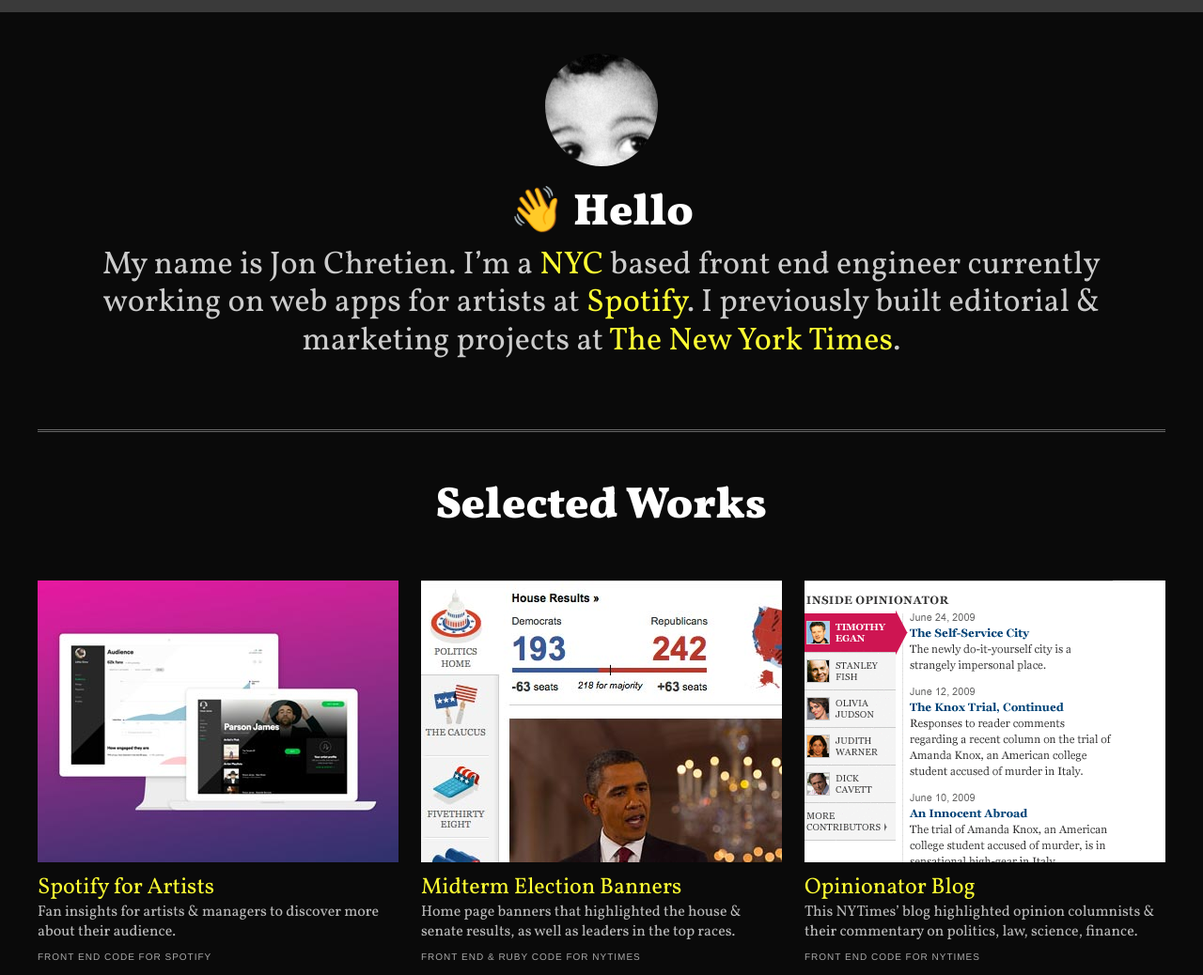
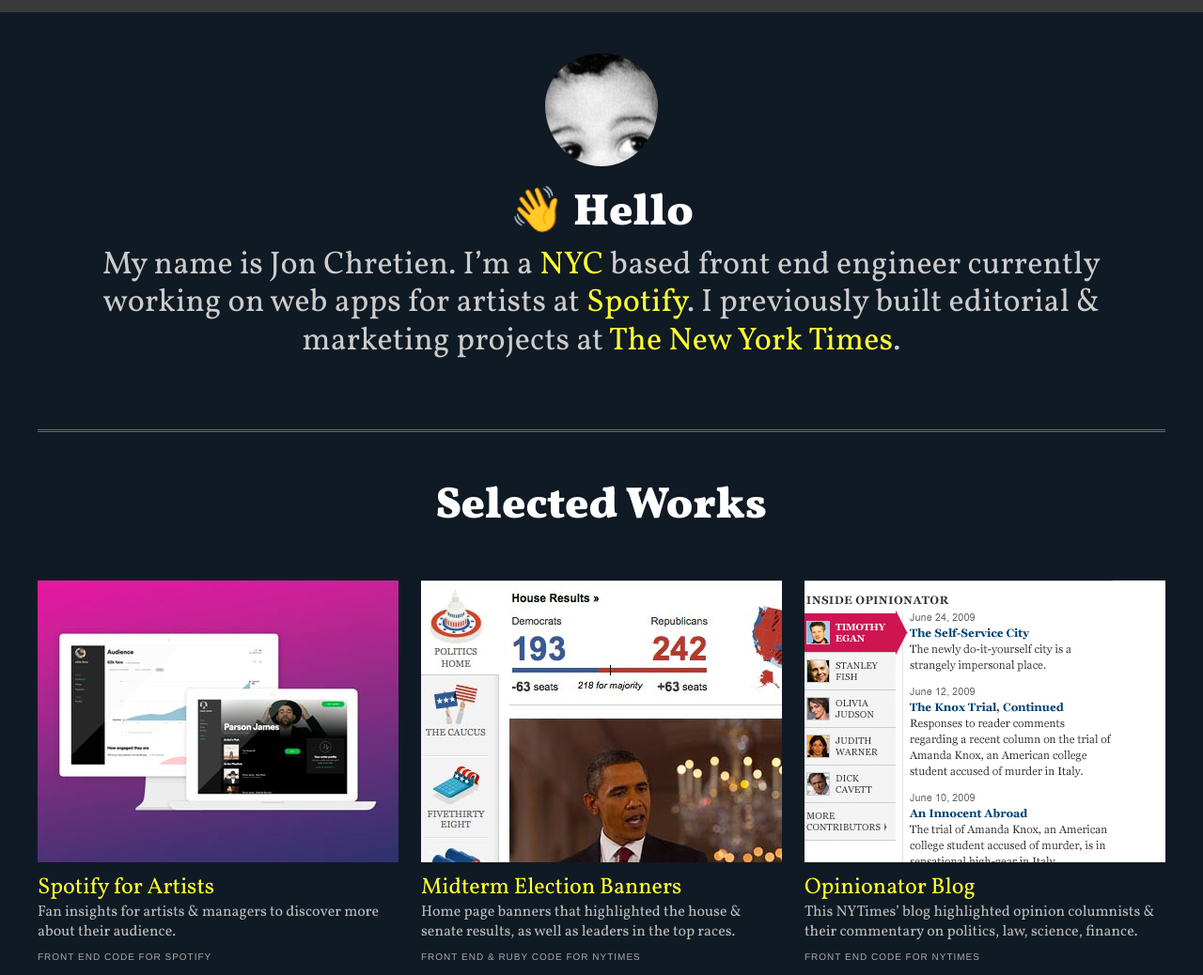
Before and after one commit to JesseLee999/jon-chretien, a plain HTML site: page index.html in a window 1280 px wide. Shown: the top 1038 px of the page at 94% size. Drawn offline with Linux system fonts and the light colour scheme.

Commit message:
updated background color

```diff
--- a/css/styles.css
+++ b/css/styles.css
@@ -15,7 +15,7 @@
   height: auto;
 }
 body {
-  background-color: #0a0a0a;
+  background-color: #101a24;
   text-align: center;
   line-height: 1.5;
   width: auto;
@@ -44,7 +44,7 @@ header {
 }
 
 h1 {
-  font-family: "Vollkorn" , serif;
+  font-family: "Vollkorn";
   font-size: 47px;
   font-weight: 900;
   color: white;
```
Also changed, not shown: index.html (line endings or trailing spaces).
